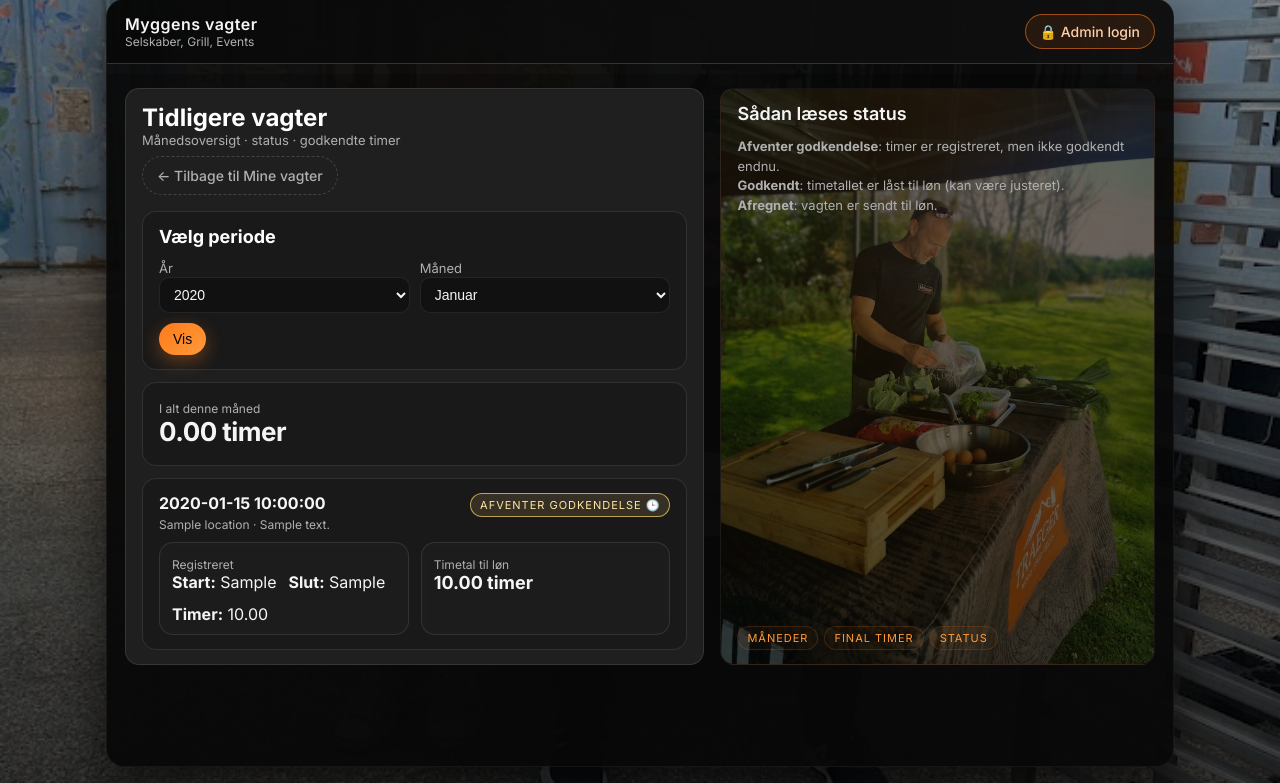
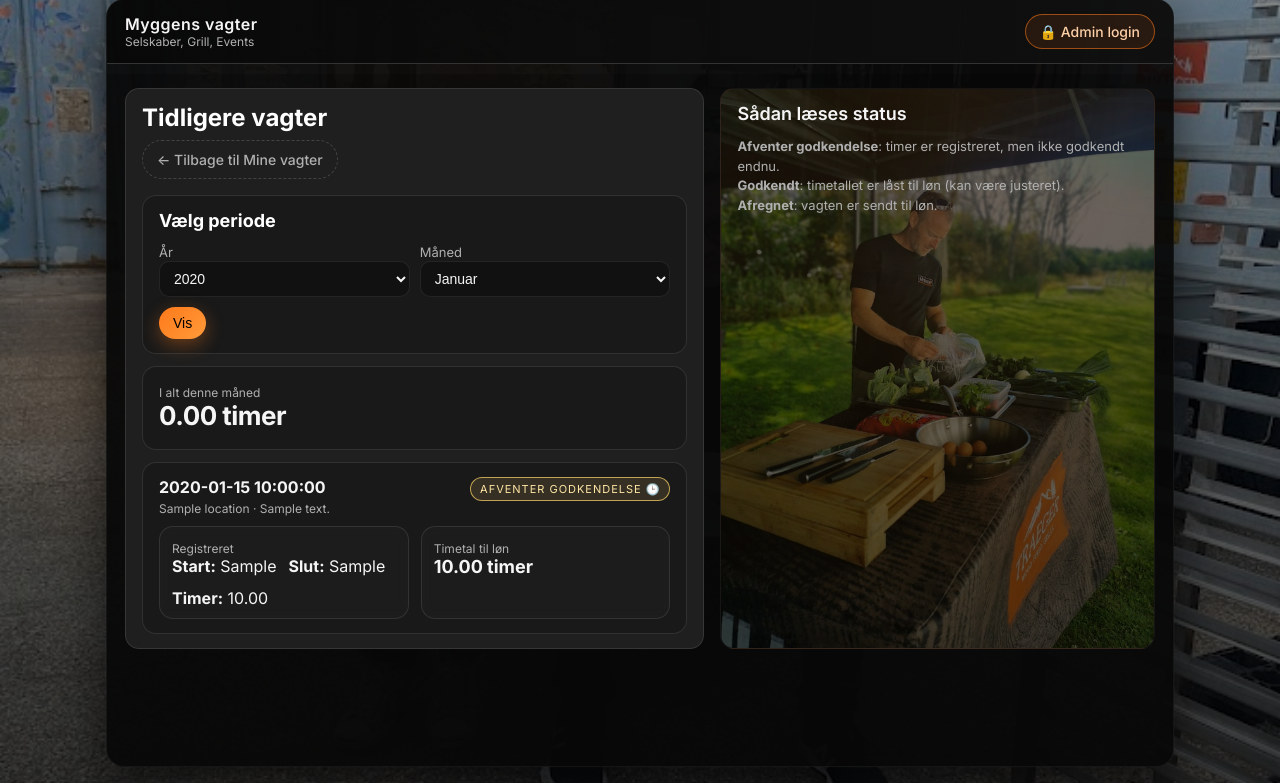
Before and after one commit to JacobTouri/Myggens, a Flask app: template templates/mine_vagter_history.html in a window 1280 px wide. Shown: the part 17-800 px from the top of the page. Run offline with Flask 3, Linux system fonts and the light colour scheme; the template is opened without the code that fills it: most values are stand-ins (such as "Sample title", 1, 10 or a date in 2020).

Commit message:
småtingsjusteringer i freelancer history view

```diff
--- a/templates/mine_vagter_history.html
+++ b/templates/mine_vagter_history.html
@@ -9,7 +9,7 @@
     <div class="card-header">
       <div>
         <h1 style="margin:0;">Tidligere vagter</h1>
-        <div class="card-subtitle">Månedsoversigt · status · godkendte timer</div>
+        <div class="card-subtitle"></div>
       </div>
     </div>
 
@@ -173,9 +173,6 @@
       </div>
 
       <div class="hero-badge-row">
-        <span class="tag-pill">Måneder</span>
-        <span class="tag-pill">Final timer</span>
-        <span class="tag-pill">Status</span>
       </div>
     </div>
   </aside>
```
